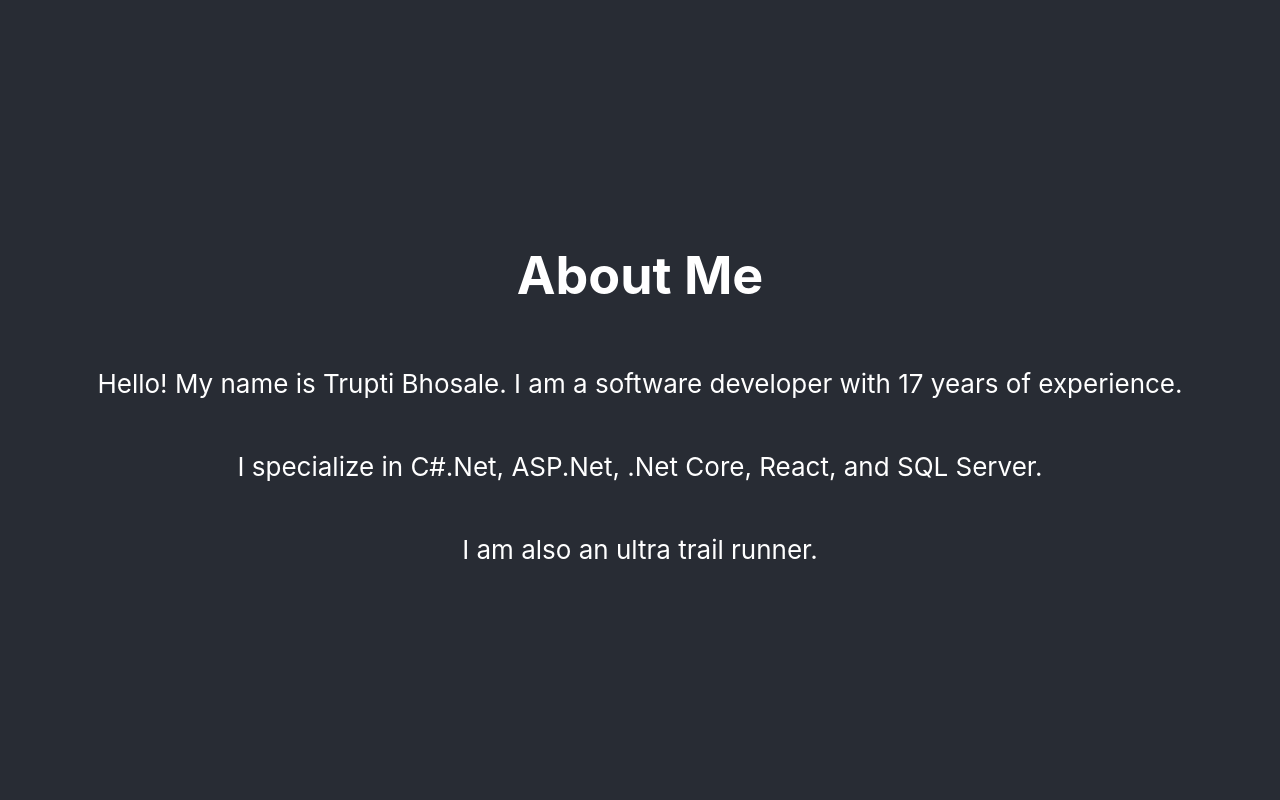
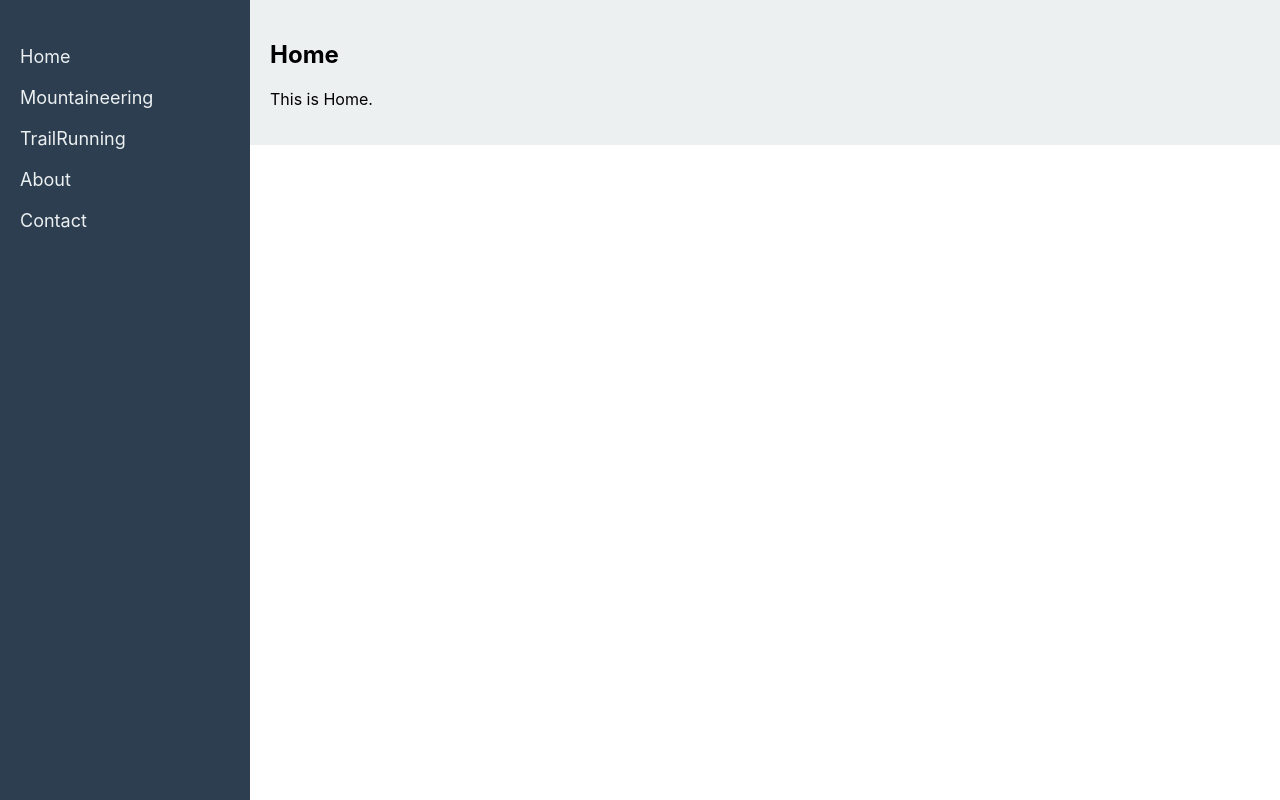
Before and after one commit to truptibhosale123/my-website, a React (Create React App) app: page /home in a window 1280 px wide. Built offline with nearby package versions, Linux system fonts and the light colour scheme.

Commit message:
Created navigation

```diff
--- a/package.json
+++ b/package.json
@@ -9,6 +9,7 @@
     "@testing-library/user-event": "^13.5.0",
     "react": "^18.3.1",
     "react-dom": "^18.3.1",
+    "react-router-dom": "^6.26.1",
     "react-scripts": "5.0.1",
     "web-vitals": "^2.1.4"
   },
--- /dev/null
+++ b/src/About.js
@@ -0,0 +1,12 @@
+import React from 'react';
+
+function About() {
+  return (
+    <div>
+      <h2>About</h2>
+      <p>This is the About section.</p>
+    </div>
+  );
+}
+
+export default About;
--- a/src/App.css
+++ b/src/App.css
@@ -1,7 +1,6 @@
 .App {
-  text-align: center;
+  display: flex;
 }
-
 .App-logo {
   height: 40vmin;
   pointer-events: none;
@@ -28,6 +27,22 @@
   color: #61dafb;
 }
 
+.content {
+  margin-left: 250px;
+  padding: 20px;
+  width: calc(100% - 250px);
+  background-color: #ecf0f1;
+}
+
+.sidebar h3 a {
+  color: #ecf0f1; /* White color */
+  text-decoration: none;
+}
+
+.sidebar h3 a:hover {
+  color: #fff;
+}
+
 @keyframes App-logo-spin {
   from {
     transform: rotate(0deg);
--- a/src/App.js
+++ b/src/App.js
@@ -1,16 +1,41 @@
-import logo from './logo.svg';
 import './App.css';
+import React from 'react';
+import { BrowserRouter as Router, Route, Routes} from 'react-router-dom';
+import SideBar from './SideBar';
+import Mountaineering from './Mountaineering';
+import TrailRunning from './TrailRunning';
+import Contact from './Contact';
+import About from './About';
+import Home from './Home';
 
 function App() {
   return (
+<Router>
     <div className="App">
-      <header className="App-header">
-      <h1>About Me</h1>
-        <p>Hello! My name is Trupti Bhosale. I am a software developer with 17 years of experience.</p>
-        <p>I specialize in C#.Net, ASP.Net, .Net Core, React, and SQL Server.</p>
-        <p>I am also an ultra trail runner.</p>
-      </header>
+      <SideBar />
+
+      <div className="content">
+      <Routes>
+        <Route path="/home" element={<Home />} />
+        <Route path="/mountaineering" element={<Mountaineering />} />
+        <Route path="/trailrunning" element={<TrailRunning />} />
+        <Route path="/about" element={<About />} />
+        <Route path="/contact" element={<Contact />} />
+      </Routes>
+      </div>
     </div>
+</Router>
+
+
+
+    // <div className="App">
+    //   <header className="App-header">
+    //   <h1>About Me</h1>
+    //     <p>Hello! My name is Trupti Bhosale. I am a software developer with 17 years of experience.</p>
+    //     <p>I specialize in C#.Net, ASP.Net, .Net Core, React, and SQL Server.</p>
+    //     <p>I am also an ultra trail runner.</p>
+    //   </header>
+    // </div>
   );
 }
 
--- /dev/null
+++ b/src/Contact.js
@@ -0,0 +1,12 @@
+import React from 'react';
+
+function Contact() {
+  return (
+    <div>
+      <h2>Contact</h2>
+      <p>This is the Contact section.</p>
+    </div>
+  );
+}
+
+export default Contact;
--- /dev/null
+++ b/src/Home.js
@@ -0,0 +1,12 @@
+import React from 'react';
+
+function Home() {
+  return (
+    <div>
+      <h2>Home</h2>
+      <p>This is Home.</p>
+    </div>
+  );
+}
+
+export default Home;
--- /dev/null
+++ b/src/Mountaineering.js
@@ -0,0 +1,12 @@
+import React from 'react';
+
+function Mountaineering() {
+  return (
+    <div>
+      <h2>Mountaineering</h2>
+      <p>This is the Mountaineering section.</p>
+    </div>
+  );
+}
+
+export default Mountaineering;
--- /dev/null
+++ b/src/SideBar.js
@@ -0,0 +1,29 @@
+import React from 'react';
+import { Link } from 'react-router-dom';
+import './Sidebar.css'; // We'll style the sidebar later
+
+function SideBar() {
+  return (
+    <div className="sidebar">
+      <ul>
+        <li>
+          <Link to="/home">Home</Link>
+        </li>
+        <li>
+          <Link to="/mountaineering">Mountaineering</Link>
+        </li>
+        <li>
+          <Link to="/trailrunning">TrailRunning</Link>
+        </li>
+        <li>
+          <Link to="/about">About</Link>
+        </li>
+        <li>
+          <Link to="/contact">Contact</Link>
+        </li>
+      </ul>
+    </div>
+  );
+}
+
+export default SideBar;
--- /dev/null
+++ b/src/Sidebar.css
@@ -0,0 +1,36 @@
+.sidebar {
+    height: 100vh;
+    width: 250px;
+    position: fixed;
+    top: 0;
+    left: 0;
+    background-color: #2c3e50;
+    padding-top: 20px;
+  }
+
+  .sidebar h3 {
+    color: #ecf0f1;
+    text-align: center;
+  }
+
+  .sidebar ul {
+    list-style-type: none;
+    padding: 0;
+  }
+
+  .sidebar ul li {
+    padding: 10px 20px;
+  }
+
+  .sidebar ul li a {
+    color: #ecf0f1;
+    text-decoration: none;
+    font-size: 18px;
+  }
+
+  .sidebar ul li a:hover {
+    background-color: #34495e;
+    color: #fff;
+    padding-left: 10px;
+    transition: 0.3s;
+  }
--- /dev/null
+++ b/src/TrailRunning.js
@@ -0,0 +1,12 @@
+import React from 'react';
+
+function TrailRunning() {
+  return (
+    <div>
+      <h2>Trail Running</h2>
+      <p>This is the Trail Running section.</p>
+    </div>
+  );
+}
+
+export default TrailRunning;
```
Also changed, not shown: 1 other file (tests, documents, lock files or other folders).
